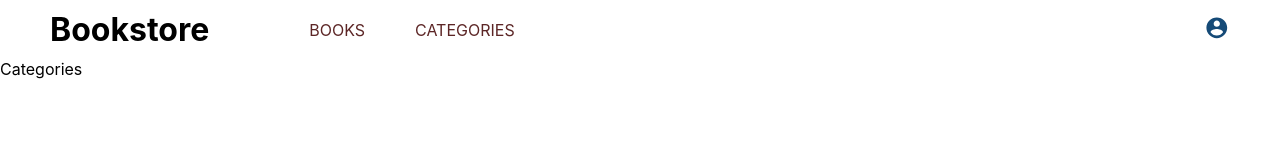
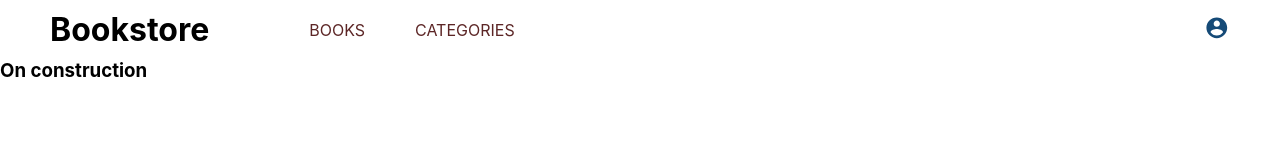
Before and after one commit to Lul-Abdifan/Bookstore, a React (Create React App) app: page /categories in a window 1280 px wide. Shown: the top 160 px of the page. Built offline with nearby package versions, Linux system fonts and the light colour scheme.

Commit message:
Update categories styles

```diff
--- a/src/components/Categories.js
+++ b/src/components/Categories.js
@@ -2,7 +2,9 @@ import React from 'react';
 
 function Categories() {
   return (
-    <div>Categories</div>
+    <div className="category-route">
+      <h3>On construction</h3>
+    </div>
   );
 }
 
```
